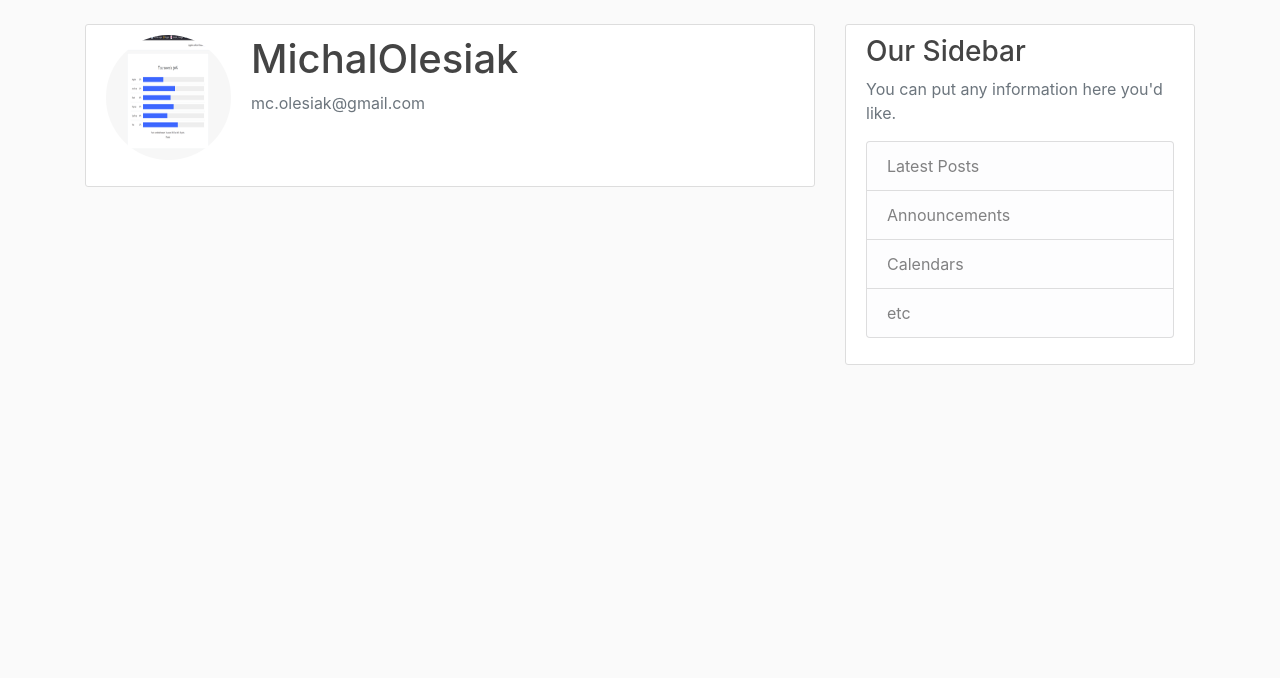
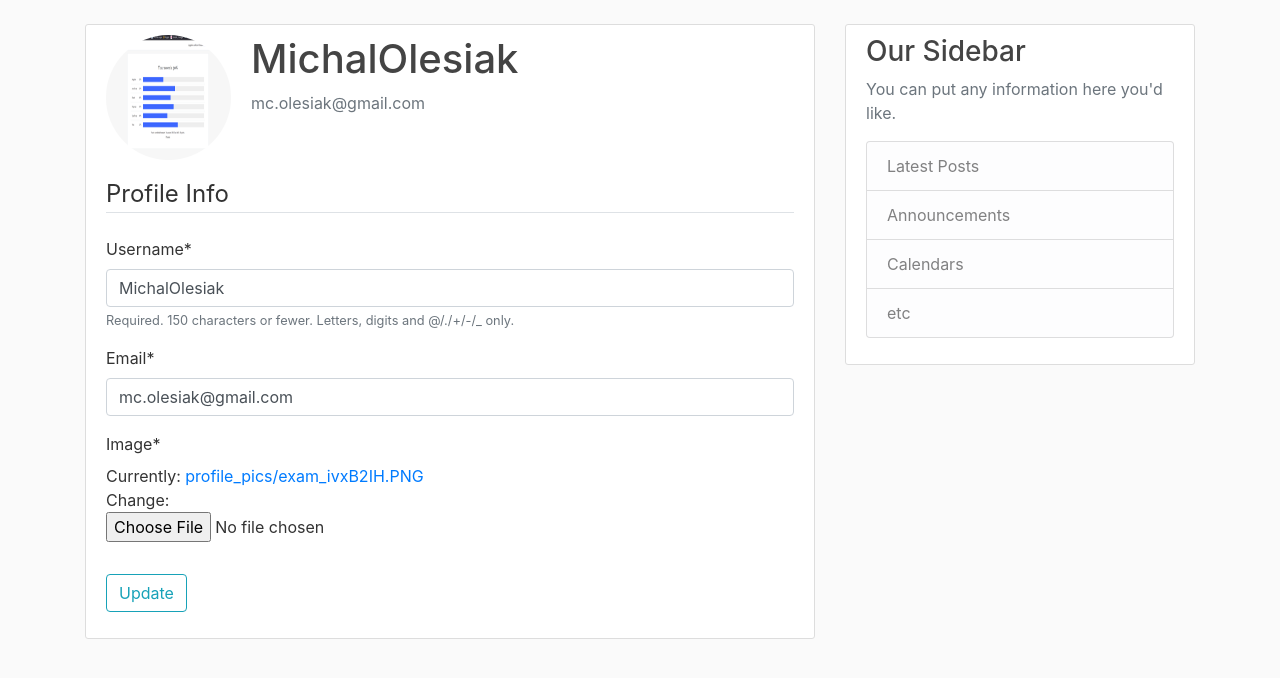
Before and after one commit to MichalOlesiak/web_twitter_app, a Django app: page /profile/ in a window 1280 px wide. Shown: the part 56-734 px from the top of the page. Run offline with Django 4.2, Linux system fonts and the light colour scheme; a user stored in the database is signed in; data comes from the database, SQL or seed files in the repository; both versions use the stored data as it was after the commit; some libraries are stand-ins or nearby versions.

Commit message:
Adding photo and mail and name by user

```diff
--- a/blog/templates/blog/home.html
+++ b/blog/templates/blog/home.html
@@ -2,6 +2,7 @@
 {% block content %}
     {% for post in posts%}
     <article class="media content-section">
+      <img class="rounded-circle article-img" src="{{ post.author.profile.image.url }}">
         <div class="media-body">
           <div class="article-metadata">
             <a class="mr-2" href="#">{{ post.author }}</a>
--- a/users/forms.py
+++ b/users/forms.py
@@ -1,8 +1,9 @@
 from pyexpat import model
-from attr import fields
+from attr import field, fields
 from django import forms
 from django.contrib.auth.models import User
 from django.contrib.auth.forms import UserCreationForm
+from .models import Profile
 
 class UserRegisterForm(UserCreationForm):
     email = forms.EmailField()
@@ -10,3 +11,14 @@ class UserRegisterForm(UserCreationForm):
     class Meta:
         model = User
         fields = ['username', 'email', 'password1', 'password2']
+
+class UserUpdateForm(forms.ModelForm):
+    email = forms.EmailField()
+    class Meta:
+        model = User
+        fields = ['username', 'email']
+
+class ProfileUpdateForm(forms.ModelForm):
+    class Meta:
+        model = Profile
+        fields = ['image']
--- a/users/models.py
+++ b/users/models.py
@@ -1,6 +1,7 @@
 from email.policy import default
 from django.db import models
 from django.contrib.auth.models import User
+from PIL import Image
 
 class Profile(models.Model):
     user = models.OneToOneField(User, on_delete=models.CASCADE)
@@ -8,3 +9,13 @@ class Profile(models.Model):
 
     def __str__(self):
         return f'{self.user.username} Profile'
+
+    def save(self):
+        super().save()
+
+        img = Image.open(self.image.path)
+
+        if img.height > 300 or img.width > 300:
+            output_size = (300, 300)
+            img.thumbnail(output_size)
+            img.save(self.image.path)
--- a/users/templates/users/profile.html
+++ b/users/templates/users/profile.html
@@ -9,6 +9,16 @@
             <p class="text-secondary">{{ user.email }}</p>
         </div>
     </div>
-    <!-- FORM HERE -->
+    <form method="POST" enctype="multipart/form-data">
+        {% csrf_token %}
+        <fieldset class="form-group">
+            <legend class="border-bottom mb-4">Profile Info</legend>
+                {{ u_form|crispy}}
+                {{ p_form|crispy}}
+        </fieldset>
+        <div class="form-group">
+            <button class="btn btn-outline-info" type="submit">Update</button>
+        </div>
+    </form>
 </div>
 {% endblock content %}
--- a/users/views.py
+++ b/users/views.py
@@ -1,6 +1,6 @@
 from django.shortcuts import render, redirect
 from django.contrib import messages
-from .forms import  UserRegisterForm
+from .forms import  UserRegisterForm, UserUpdateForm, ProfileUpdateForm
 from django.contrib.auth.decorators import login_required
 
 
@@ -18,4 +18,20 @@ def register(request):
 
 @login_required
 def profile(request):
-    return render(request, 'users/profile.html')
+    if request.method == 'POST':
+        u_form = UserUpdateForm(request.POST, instance=request.user)
+        p_form = ProfileUpdateForm(request.POST, request.FILES, instance=request.user.profile)
+        if u_form.is_valid() and p_form.is_valid():
+            u_form.save()
+            p_form.save()
+            messages.success(request, f'Your account has been updated')
+            return redirect('profile')
+    else:
+        u_form = UserUpdateForm(instance=request.user)
+        p_form = ProfileUpdateForm(instance=request.user.profile)
+
+    context = {
+        'u_form': u_form,
+        'p_form': p_form
+    }
+    return render(request, 'users/profile.html',context)
```
Also changed, not shown: db.sqlite3, media/profile_pics/default.jpg (added), media/profile_pics/exam_ivxB2IH.PNG (added), media/profile_pics/kodowanie_sewera.PNG (added), media/profile_pics/licencja_matlab.PNG (added). Lines whose indentation alone changed are shown as unchanged.
